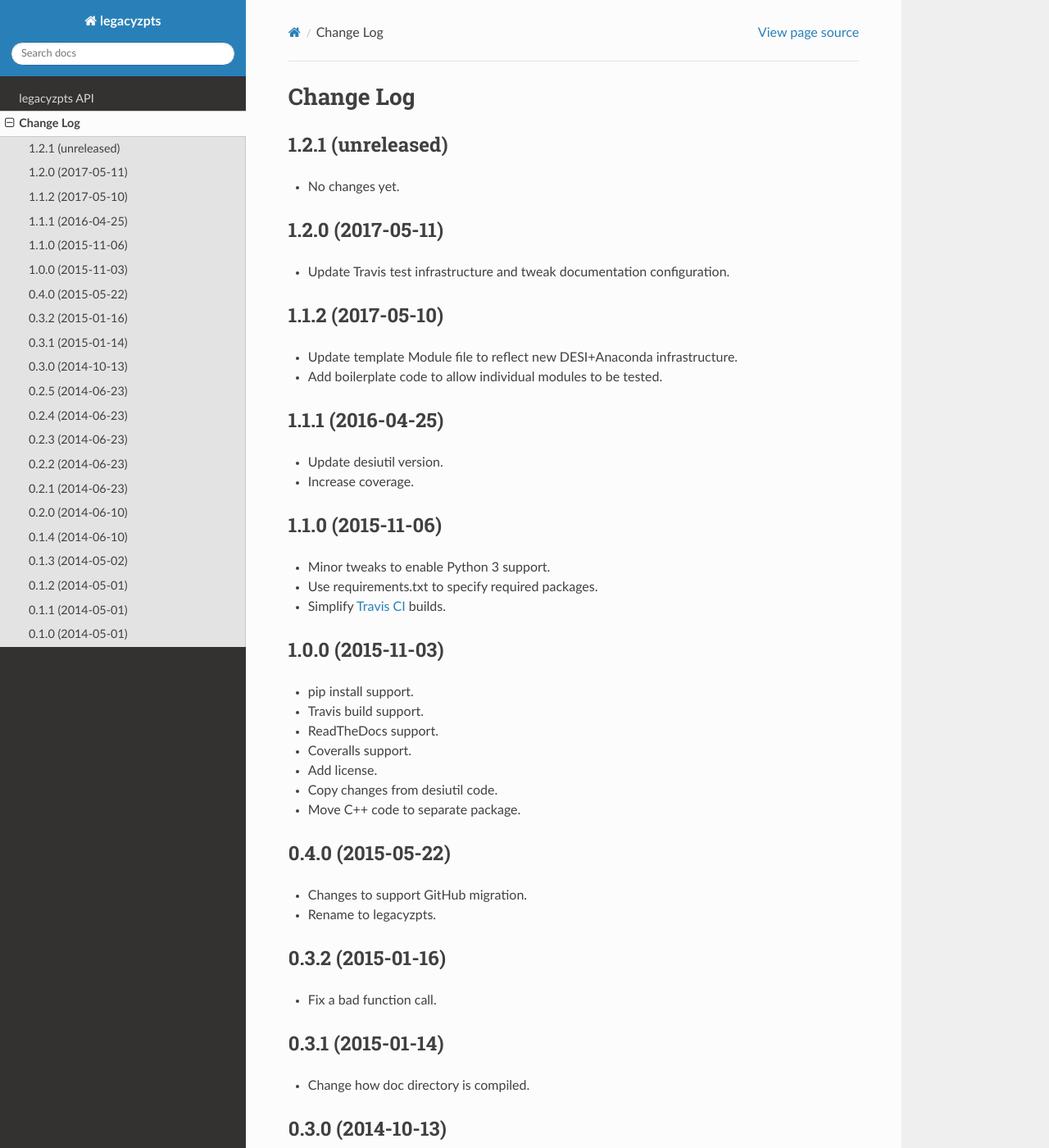
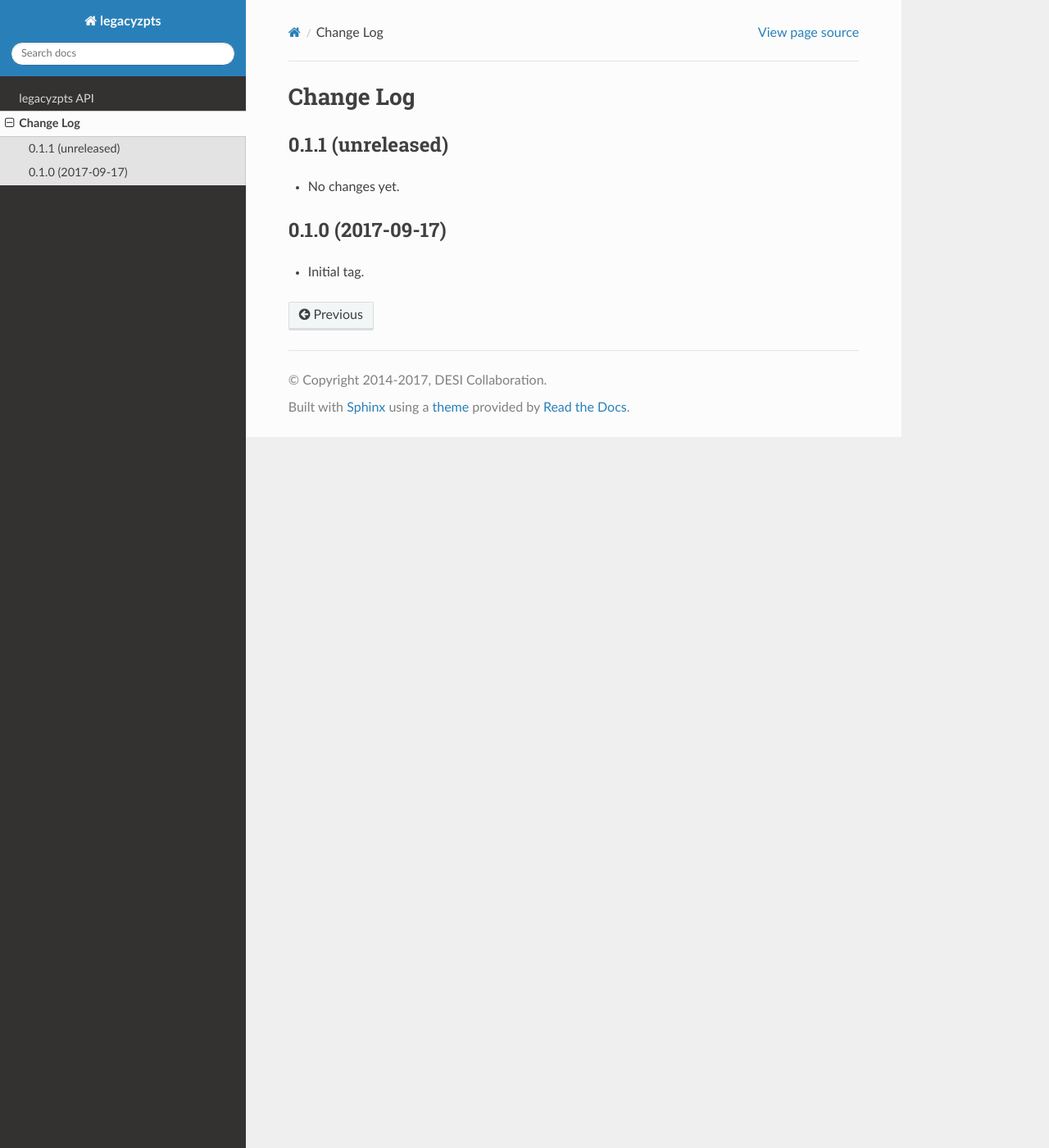
Before and after one commit to legacysurvey/legacyzpts, a Sphinx documentation site: the page built from doc/changes.rst, in a window 1280 px wide and 1400 px high. Shown: the whole window at 82% size. Built offline with Sphinx 7.4.7 and the Read the Docs theme 2.0.0, drawn with Linux system fonts in a browser that asks for light colours; the version number could not be read and is left out; some of the changed text lies outside the part shown.

Commit message:
firs tag

```diff
--- a/doc/changes.rst
+++ b/doc/changes.rst
@@ -2,123 +2,12 @@
 Change Log
 ==========
 
-1.2.1 (unreleased)
+0.1.1 (unreleased)
 ------------------
 
 * No changes yet.
 
-1.2.0 (2017-05-11)
-------------------
-
-* Update Travis test infrastructure and tweak documentation configuration.
-
-1.1.2 (2017-05-10)
-------------------
-
-* Update template Module file to reflect new DESI+Anaconda infrastructure.
-* Add boilerplate code to allow individual modules to be tested.
-
-1.1.1 (2016-04-25)
-------------------
-
-* Update desiutil version.
-* Increase coverage.
-
-1.1.0 (2015-11-06)
-------------------
-
-* Minor tweaks to enable Python 3 support.
-* Use requirements.txt to specify required packages.
-* Simplify `Travis CI`_ builds.
-
-.. _`Travis CI`: http://travis-ci.org
-
-1.0.0 (2015-11-03)
-------------------
-
-* pip install support.
-* Travis build support.
-* ReadTheDocs support.
-* Coveralls support.
-* Add license.
-* Copy changes from desiutil code.
-* Move C++ code to separate package.
-
-0.4.0 (2015-05-22)
-------------------
-
-* Changes to support GitHub migration.
-* Rename to legacyzpts.
-
-0.3.2 (2015-01-16)
-------------------
-
-* Fix a bad function call.
-
-0.3.1 (2015-01-14)
-------------------
-
-* Change how doc directory is compiled.
-
-0.3.0 (2014-10-13)
-------------------
-
-* Rename to legacyzpts.
-* More careful version checks and operators.
-
-0.2.5 (2014-06-23)
-------------------
-
-* Fix directory location.
-
-0.2.4 (2014-06-23)
-------------------
-
-* Fix list of install directories.
-
-0.2.3 (2014-06-23)
-------------------
-
-* Delegate compilation to sub-Makefiles.
-
-0.2.2 (2014-06-23)
-------------------
-
-* Test for presence of Makefile before attempting a compile.
-
-0.2.1 (2014-06-23)
-------------------
-
-* Support more general types of code, including IDL.
-
-0.2.0 (2014-06-10)
-------------------
-
-* Add C++/Doxygen support.
-
-0.1.4 (2014-06-10)
-------------------
-
-* Standardize ``from __future__`` imports.
-
-0.1.3 (2014-05-02)
-------------------
-
-* Restore dependencies to module file.
-* Trunk install support in module file.
-* Update documentation.
-
-0.1.2 (2014-05-01)
-------------------
-
-* Fix version error.
-
-0.1.1 (2014-05-01)
-------------------
-
-* Fix index.rst file.
-
-0.1.0 (2014-05-01)
+0.1.0 (2017-09-17)
 ------------------
 
 * Initial tag.
--- a/doc/conf.py
+++ b/doc/conf.py
@@ -1,6 +1,6 @@
 # -*- coding: utf-8 -*-
 #
-# legacyzpts documentation build configuration file, created by
+# desitemplate documentation build configuration file, created by
 # sphinx-quickstart on Tue Dec  9 10:43:33 2014.
 #
 # This file is execfile()d with the current directory set to its
@@ -222,7 +222,7 @@ except ImportError:
 #html_file_suffix = None
 
 # Output file base name for HTML help builder.
-htmlhelp_basename = 'legacyzptsdoc'
+htmlhelp_basename = 'desitemplatedoc'
 
 
 # -- Options for LaTeX output ---------------------------------------------
@@ -242,7 +242,7 @@ latex_elements = {
 # (source start file, target name, title,
 #  author, documentclass [howto, manual, or own class]).
 latex_documents = [
-  ('index', 'legacyzpts.tex', u'legacyzpts Documentation',
+  ('index', 'desitemplate.tex', u'desitemplate Documentation',
    u'DESI', 'manual'),
 ]
 
@@ -272,7 +272,7 @@ latex_documents = [
 # One entry per manual page. List of tuples
 # (source start file, name, description, authors, manual section).
 man_pages = [
-    ('index', 'legacyzpts', u'legacyzpts Documentation',
+    ('index', 'desitemplate', u'desitemplate Documentation',
      [u'DESI'], 1)
 ]
 
@@ -286,8 +286,8 @@ man_pages = [
 # (source start file, target name, title, author,
 #  dir menu entry, description, category)
 texinfo_documents = [
-  ('index', 'legacyzpts', u'legacyzpts Documentation',
-   u'DESI', 'legacyzpts', 'One line description of project.',
+  ('index', 'desitemplate', u'desitemplate Documentation',
+   u'DESI', 'desitemplate', 'One line description of project.',
    'Miscellaneous'),
 ]
 
```
